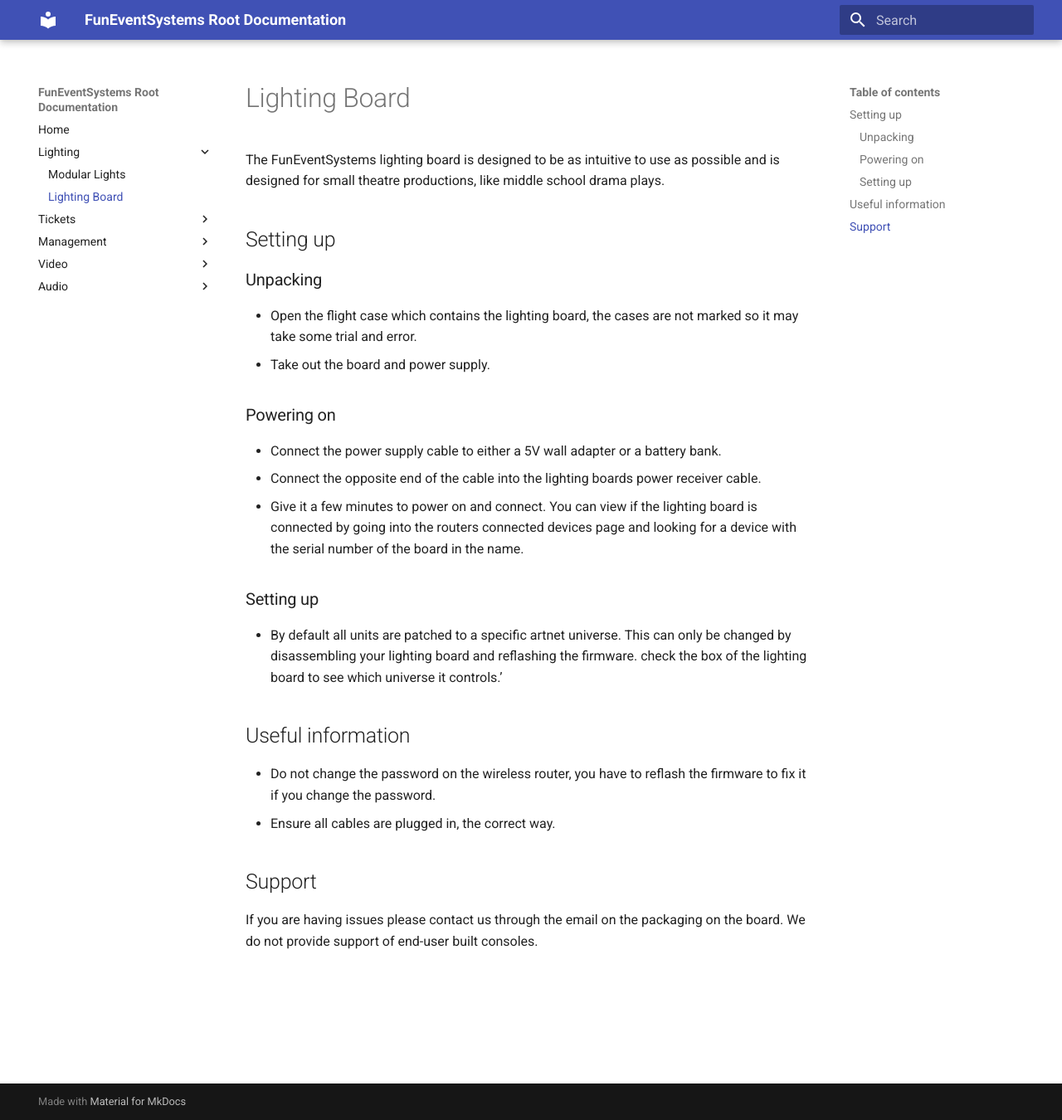
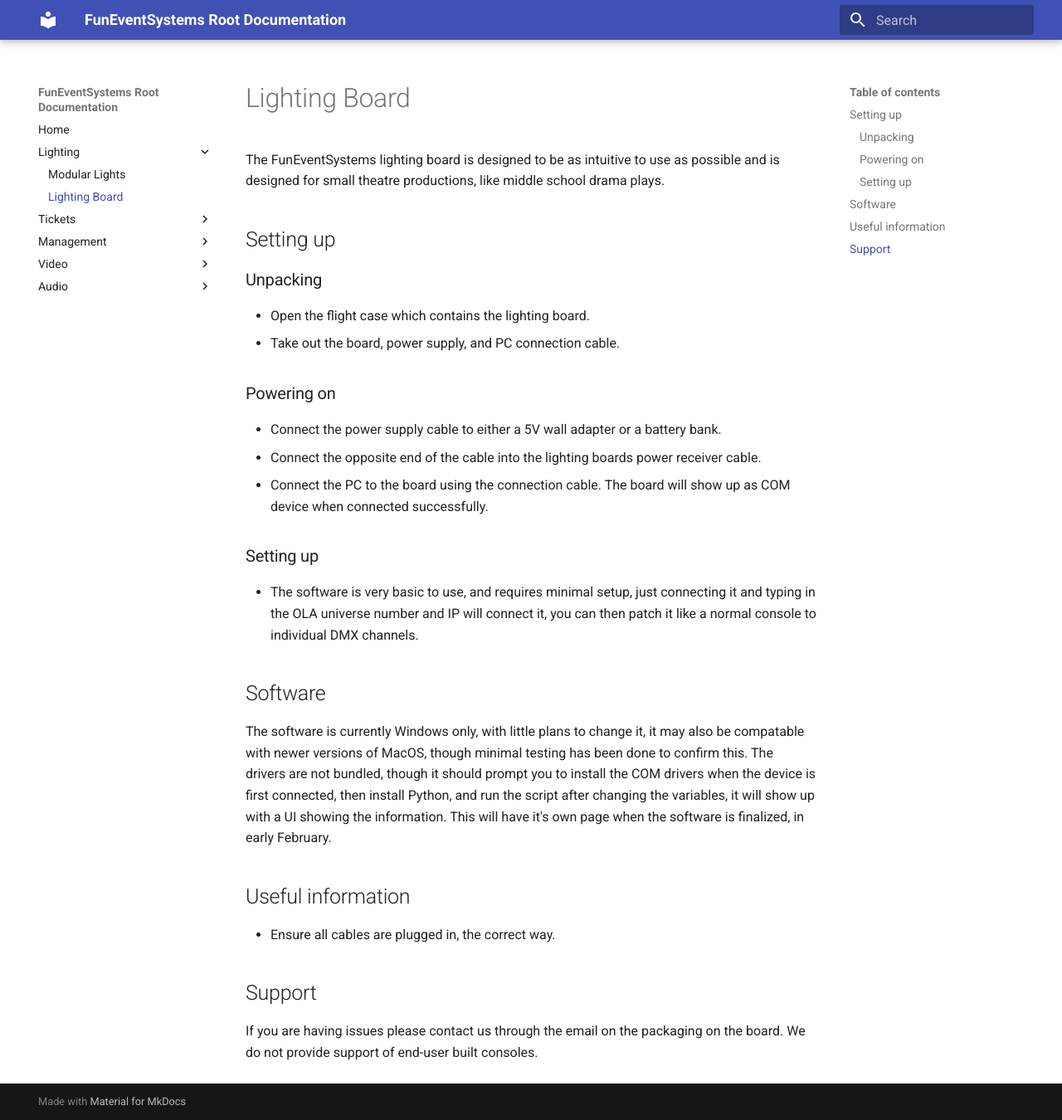
Before and after one commit to funeventsystems/documentation, an MkDocs documentation site: the page built from docs/lightboard.md, in a window 1280 px wide and 1350 px high. Shown: the whole window at 83% size. Built offline with MkDocs 1.6.1 and Material for MkDocs 9.7.7, drawn with Linux system fonts in a browser that asks for light colours.

Commit message:
Update lightboard.md

```diff
--- a/docs/lightboard.md
+++ b/docs/lightboard.md
@@ -4,20 +4,21 @@ The FunEventSystems lighting board is designed to be as intuitive to use as poss
 
 ## Setting up
 ### Unpacking
-- Open the flight case which contains the lighting board, the cases are not marked so it may take some trial and error.
-- Take out the board and power supply.
+- Open the flight case which contains the lighting board.
+- Take out the board, power supply, and PC connection cable.
 
 ### Powering on
 - Connect the power supply cable to either a 5V wall adapter or a battery bank.
 - Connect the opposite end of the cable into the lighting boards power receiver cable.
-- Give it a few minutes to power on and connect. You can view if the lighting board is connected by going into the routers connected devices page and looking for a device with the serial number of the board in the name.
+- Connect the PC to the board using the connection cable. The board will show up as COM device when connected successfully.
 
 ### Setting up
-- By default all units are patched to a specific artnet universe. This can only be changed by disassembling your lighting board and reflashing the firmware. check the box of the lighting board to see which universe it controls.’
+- The software is very basic to use, and requires minimal setup, just connecting it and typing in the OLA universe number and IP will connect it, you can then patch it like a normal console to individual DMX channels.
+## Software
 
+The software is currently Windows only, with little plans to change it, it may also be compatable with newer versions of MacOS, though minimal testing has been done to confirm this. The drivers are not bundled, though it should prompt you to install the COM drivers when the device is first connected, then install Python, and run the script after changing the variables, it will show up with a UI showing the information. This will have it's own page when the software is finalized, in early February.
 
 ## Useful information
-- Do not change the password on the wireless router, you have to reflash the firmware to fix it if you change the password.
 - Ensure all cables are plugged in, the correct way.
 
 
```
